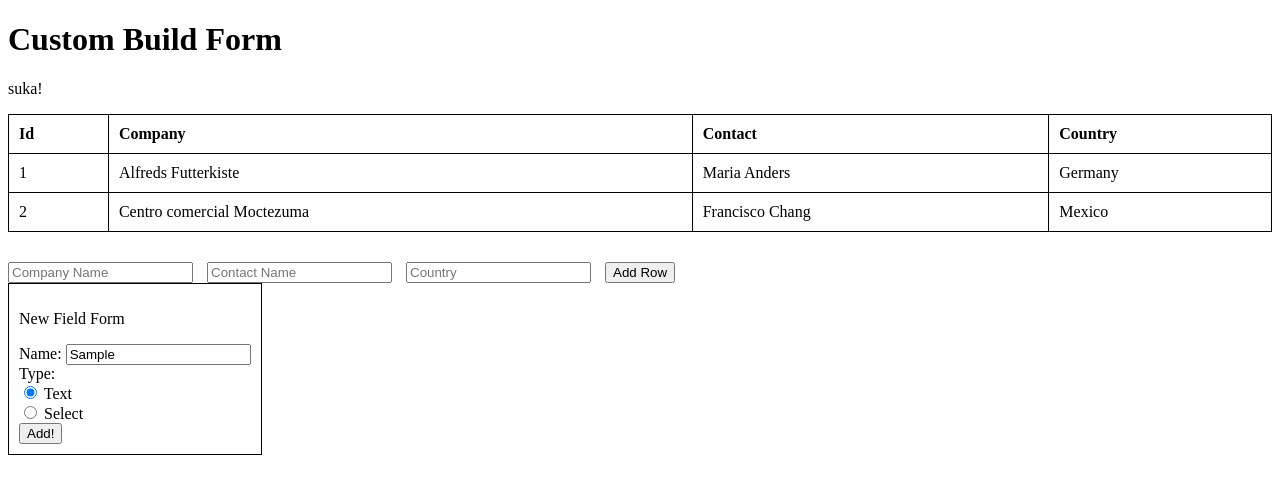
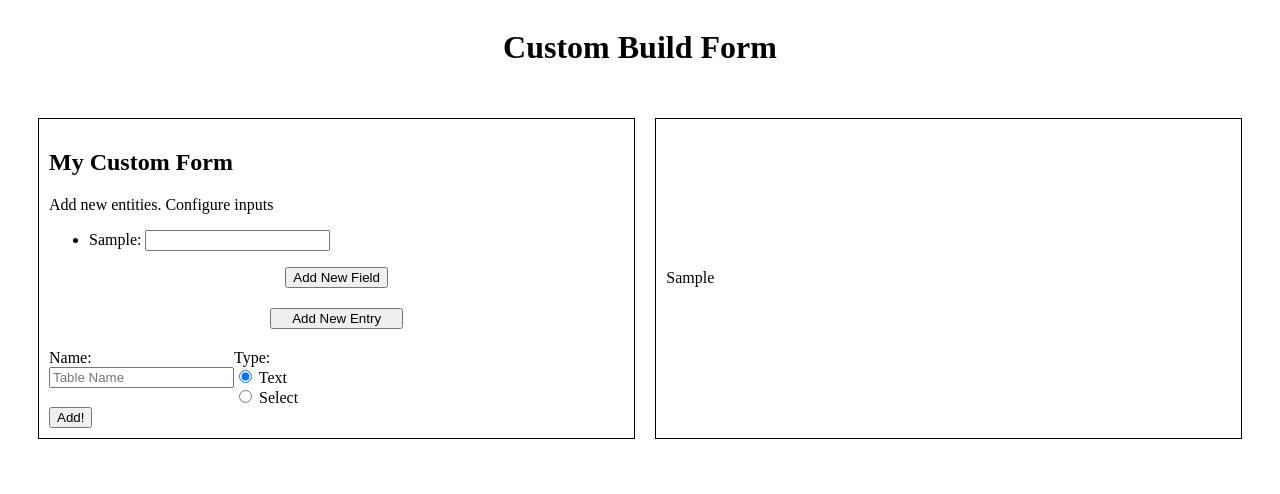
Before and after one commit to RomanSokolov2001/CustomBuildForm, a plain HTML site: page index.html in a window 1280 px wide. Both pictures are taken after typing "Sample" into the empty fields and a click on the button "Add!". Drawn offline with Linux system fonts and the light colour scheme.

Commit message:
Concept done

```diff
--- a/index.html
+++ b/index.html
@@ -13,52 +13,46 @@
 
 <body>
     <div>
-        <h1>Custom Build Form</h1>
-        <div>
-            <div>
-                <p id="test">suka!</p>
-            </div>
+        <div id="header-container">
+            <h1>Custom Build Form</h1>
+        </div>
+        <div id="app-container">
+            <div id="custom-input-form-container">
 
-            <table cellspacing=0 id="data-table">
-                <tr>
-                    <th>Id</th>
-                    <th>Company</th>
-                    <th>Contact</th>
-                    <th>Country</th>
-                </tr>
-                <tr>
-                    <td>1</td>
-                    <td>Alfreds Futterkiste</td>
-                    <td>Maria Anders</td>
-                    <td>Germany</td>
-                </tr>
-                <tr>
-                    <td>2</td>
-                    <td>Centro comercial Moctezuma</td>
-                    <td>Francisco Chang</td>
-                    <td>Mexico</td>
-                </tr>
-            </table>
+                <form>
+                    <h2>My Custom Form</h2>
+                    <p>Add new entities. Configure inputs</p>
+                    <ul id="inputs">
 
-            <form id="add-row-form">
-                <input type="text" id="company" placeholder="Company Name" required>
-                <input type="text" id="contact" placeholder="Contact Name" required>
-                <input type="text" id="country" placeholder="Country" required>
-                <button type="submit" id="add-row">Add Row</button>
-            </form>
+                    </ul>
 
 
-            <div id="custom-input-form-container">
 
-                <p>New Field Form</p>
+                    <div id="custom-form-btn-container">
+                        <button id="c" type="button" >Add New Field</button>
+                    </div>
+                    <div id="custom-form-btn-container">
+                        <button id="custom-form-btn" type="button">Add New Entry</button>
+                    </div>
+                </form>
+
+
+
+
+
+
+
+
+
                 <div id="custom-input">
                     <div>
-                        <a>Name: </a>
-                        <input type="text" placeholder="Table Name"></input>
+                        <a>Name: </a> </br>
+                        <input id="field-name" type="text" placeholder="Table Name"></input>
                     </div>
 
-                    <a>Type: </a>
                     <div>
+                        <a>Type: </a> </br>
+
                         <input type="radio" id="text" name="fav_language" value="Text" checked>
                         <label for="text">Text</label><br>
                         <input type="radio" id="select" name="fav_language" value="Select">
@@ -77,18 +71,40 @@
 
 
                     </div>
+                </div>
+                <button id="add-field-btn" type="button"> Add!</button>
 
-                    <button> Add!</button>
+            </div>
+
+            <table cellspacing=0 id="data-table">
+                <tr id="table-headers">
+
+                </tr>
+                <!-- <tr>
+                    <td>1</td>
+                    <td>Alfreds Futterkiste</td>
+                    <td>Maria Anders</td>
+                    <td>Germany</td>
+                </tr>
+                <tr>
+                    <td>2</td>
+                    <td>Centro comercial Moctezuma</td>
+                    <td>Francisco Chang</td>
+                    <td>Mexico</td>
+                </tr> -->
+            </table>
 
 
-                </div>
-            </div>
+
+
+
         </div>
 
     </div>
 
     <script>
         $(document).ready(function () {
+            const inputIds = []
             $("input[type='radio'][name='fav_language']").change(function () {
                 if ($("#text").prop("checked")) {
                     $("#select-edit").toggle()
@@ -101,10 +117,8 @@
                 var choiceName = $("#choice-name").val()
 
                 if (choiceName) {
-                    // Create a new list item
                     const newChoice = $("<li>").text(choiceName);
 
-                    // Add a remove button to the list item
                     const removeBtn = $("<button>")
                         .text("x")
                         .click(function () {
@@ -113,14 +127,87 @@
 
                     newChoice.append(removeBtn);
 
-                    // Add to the choices list
                     $("#select-choices").append(newChoice);
-
-                    // Clear the input
                     $("#choice-name").val('');
                 }
             })
 
+            $("#add-field-btn").click(function (e) {
+                e.preventDefault()
+                const fieldType = $("input[type='radio'][name='fav_language']:checked").val();
+                const fieldName = $("#field-name").val()
+                var choices = []
+
+                if (fieldType === "Text") {
+                    $("#field-name").val("")
+                    $("#inputs").append(`
+                    <li>
+                        <a>${fieldName}:</a>
+                        <input type="text" id="text-${fieldName}">
+                    </li>
+                    `)
+                    inputIds.push(`text-${fieldName}`)
+
+
+                } else if (fieldType === "Select") {
+                    $("#select-choices li").each(function () {
+                        const choiceText = $(this).clone()
+                            .children()
+                            .remove()
+                            .end()
+                            .text();
+                        choices.push(`<option value=${choiceText.trim()}>${choiceText.trim()}</option>`);
+
+
+                    });
+                    $("#inputs").append(`
+                            <li>
+                                <label>${fieldName}:</label>
+                                <select id="select-${fieldName}">
+                                    ${choices.map((e) => {return e})}
+                                </select>
+                            </li>`)
+                    inputIds.push(`select-${fieldName}`)
+
+                    alert("You chose a Select field with choices: " + choices.join(", "));
+                }
+
+                function clearInput() {
+                    $("#field-name").val("")
+                    $("#select-choices").empty();
+                }
+
+                $("#table-headers").append(`
+                    <td>${fieldName}</td>
+                `)
+
+                clearInput()
+
+            })
+            $("#custom-form-btn").click(function() {
+                var values = []
+                inputIds.map((id)=> {
+                    if (id.startsWith("text")) {
+                         const input = $(`#${id}`).val()
+                        values.push(input)
+                        document.getElementById(id).value = ""
+
+
+                    } else {
+                        const input = $(`#${id}`).val()
+                        values.push(input)
+                        document.getElementById(id).selectedIndex = 0;
+                    }
+                })
+                $("#data-table").append(`
+                    <tr>
+                        ${values.map((val)=> {
+                            return `<td>${val}</td>`
+                        })}
+                    </tr>
+                `);
+
+            })
         });
     </script>
 </body>
--- a/styles.css
+++ b/styles.css
@@ -48,6 +48,7 @@ form input {
 }
 
 #custom-input{
+    display: flex;
     flex-direction: row;
 
 }
@@ -57,4 +58,50 @@ form input {
 
     flex-direction: column;
 
+
 }
+
+#select-choices{
+    list-style-type: none;
+    padding: 0;
+    margin: 0;
+    display: flex;
+    flex-direction: column;
+
+}
+
+#header-container{
+    display: flex;
+    flex-direction: row;
+    justify-content: center;
+}
+
+#app-container{
+    display: flex;
+    flex-direction: row;
+    justify-content: space-between;
+    padding: 20px;
+
+}
+
+#data-table{
+    margin: 10px;
+    width: 50%;
+}
+
+#custom-input-form-container{
+    margin: 10px;
+    width: 600px;
+}
+#custom-form-btn-container{
+    display: flex;
+    flex-direction: row;
+    justify-content: center;
+}
+
+#custom-form-btn{
+    padding-right: 20px;
+    padding-left: 20px;
+    margin: 20px;
+
+}
```
